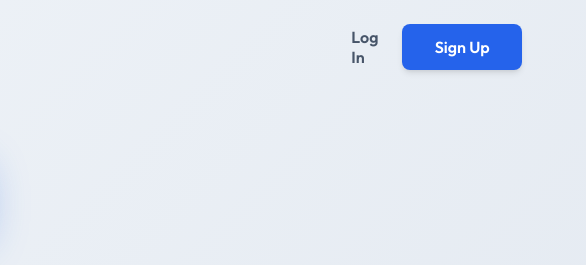
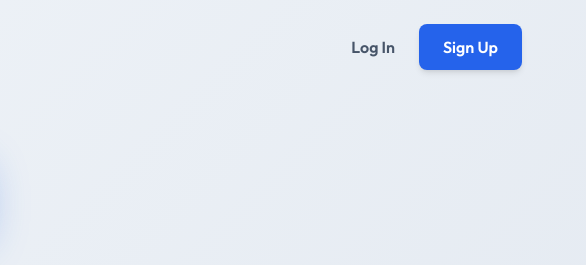
Before and after one commit to Goldyvaiiii/online-exam-system, a website: page frontend/index.html in a window 1280 px wide. Shown: the top 265 px of the page, 694-1280 px from the left. Drawn offline with Linux system fonts and the light colour scheme.

Commit message:
UI: Fix navbar button wrapping and width

```diff
--- a/frontend/index.html
+++ b/frontend/index.html
@@ -44,6 +44,14 @@
             display: flex;
             align-items: center;
             gap: 1.5rem;
+            white-space: nowrap;
+        }
+
+        .nav-links .btn {
+            width: auto; /* Override the 100% width from style.css */
+            display: inline-flex;
+            align-items: center;
+            justify-content: center;
         }
 
         .hero {
```
